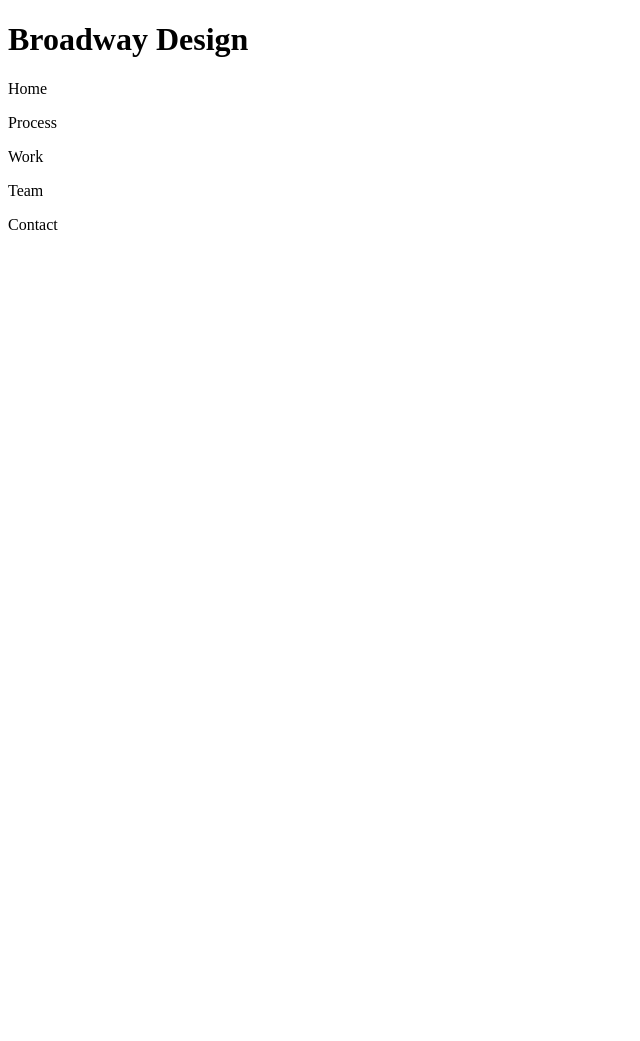
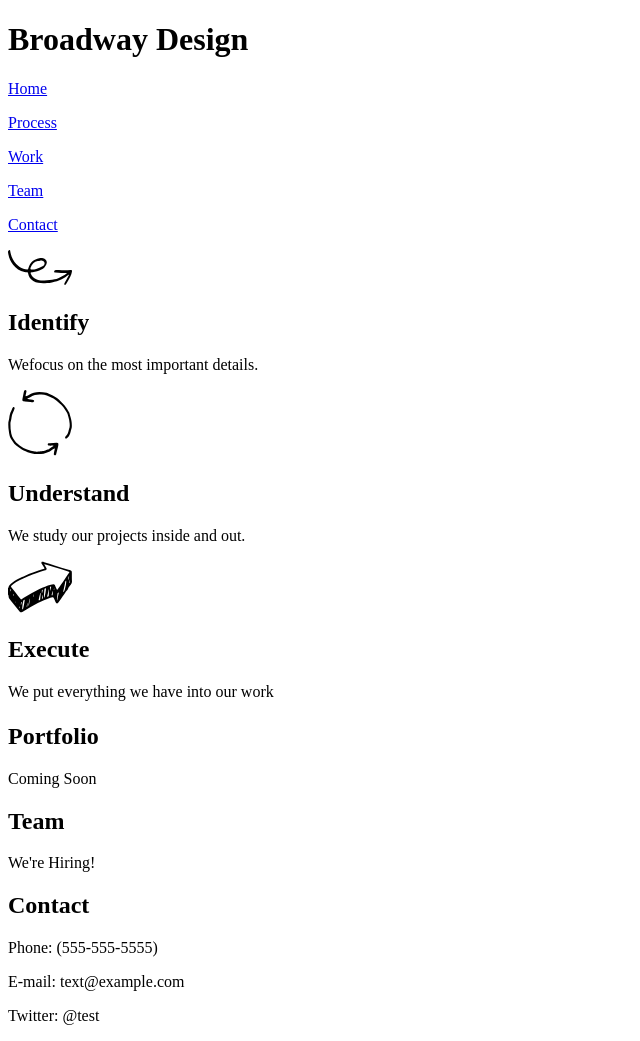
Before and after one commit to Yuhakko/broadway, a plain HTML site: page index.html in a window 1280 px wide. Shown: the whole page, without its empty margins (0-640 px from the left). Before the commit the page ends 800 px from the top, so only its background shows below. Drawn offline with Linux system fonts and the light colour scheme.

Commit message:
first draft HTML

```diff
--- a/index.html
+++ b/index.html
@@ -8,11 +8,35 @@
   <body>
     <div class="heading">
       <h1 id="title">Broadway Design</h1>
-      <p href="#">Home</p>
-      <p href="#">Process</p>
-      <p href="#">Work</p>
-      <p href="#">Team</p>
-      <p href="#">Contact</p>
+      <p><a href="#">Home</a></p>
+      <p><a href="#">Process</a></p>
+      <p><a href="#">Work</a></p>
+      <p><a href="#">Team</a></p>
+      <p><a href="#">Contact</a></p>
+    </div>
+
+    <div class="Process">
+      <img src="./resources/images/identify.svg" alt="Identiy arrow">
+      <h2>Identify</h2>
+        <p>Wefocus on the most important details.</p>
+      <img src="./resources/images/understand.svg" alt="Understand arrow">
+      <h2>Understand</h2>
+        <p>We study our projects inside and out.</p>
+      <img src="./resources/images/execute.svg" alt="Execute arrow">
+      <h2>Execute</h2>
+        <p>We put everything we have into our work</p>
+    </div>
+
+    <div class="SecondTitle">
+      <h1 id=Designated></h1>
+        <h2>Portfolio</h2>
+          <p>Coming Soon</p>
+        <h2>Team</h2>
+          <p>We're Hiring!</p>
+        <h2>Contact</h2>
+          <p>Phone: (555-555-5555)</p>
+          <p>E-mail: text@example.com</p>
+          <p>Twitter: @test</p>
     </div>
   </body>
 </html>
```
Also changed, not shown: style.css (deleted).
